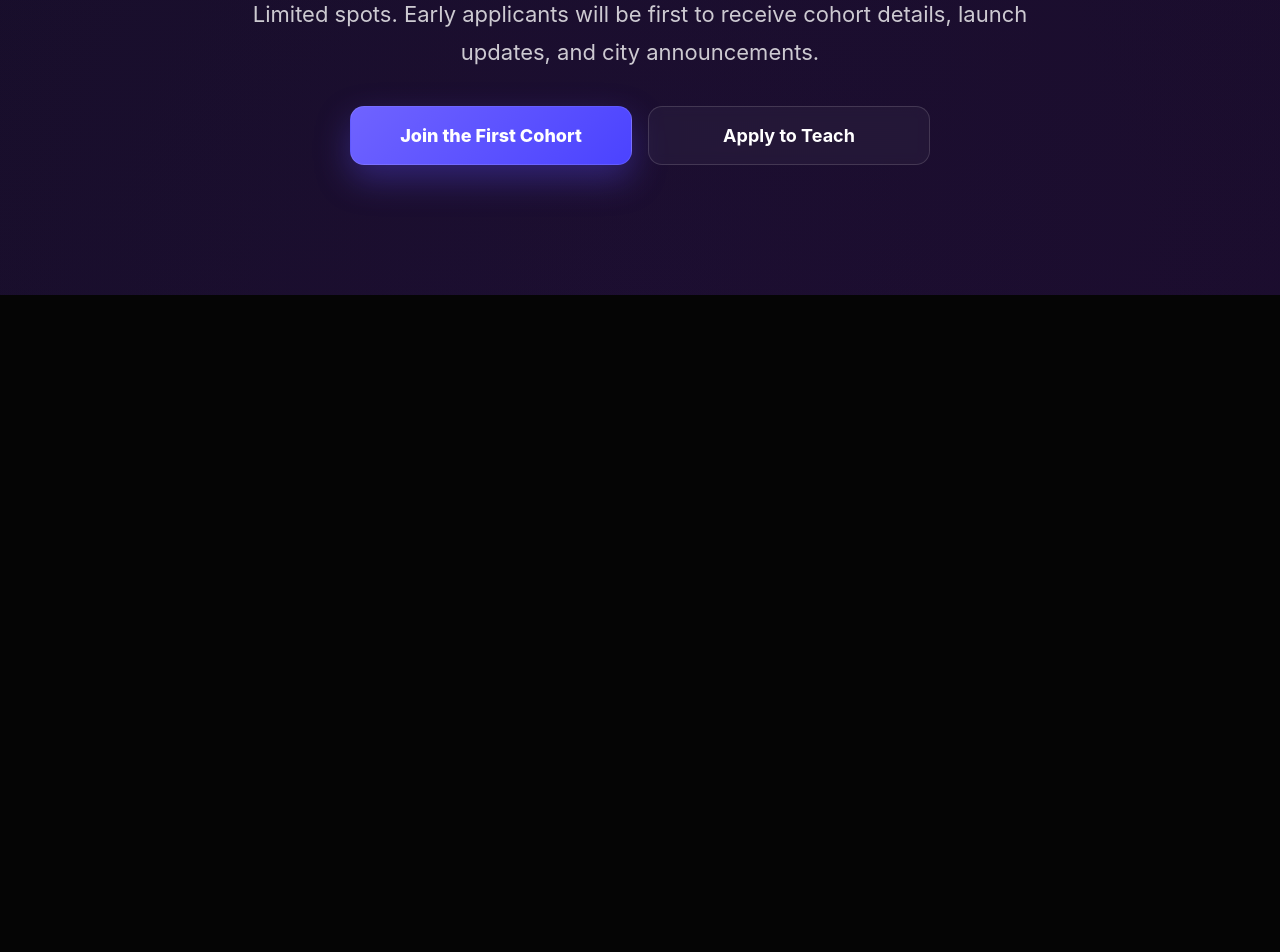
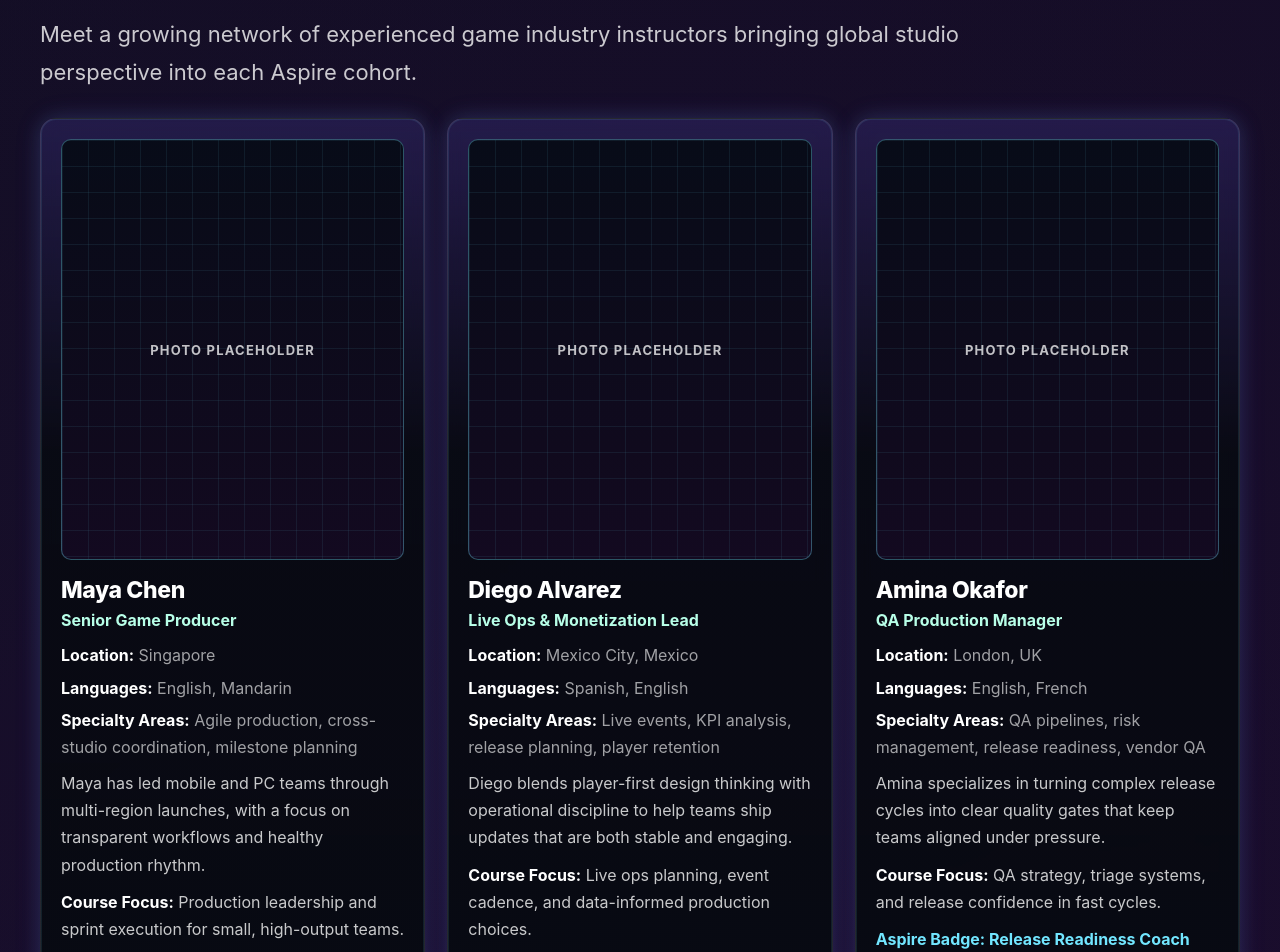
Before and after one commit to jessgoodvibesonly/aspire-game-academy, a Next.js app: page / in a window 1280 px wide. Shown: the part 7100-8052 px from the top of the page. Before the commit the page ends 7395 px from the top, so only its background shows below. Built offline with nearby package versions, Linux system fonts and the light colour scheme.

Commit message:
Add global instructors showcase section

```diff
--- a/app/page.tsx
+++ b/app/page.tsx
@@ -276,6 +276,39 @@ export default function Home() {
     "Technical creatives",
     "Career starters and career shifters",
     "People looking for a faster path into games",
+  ];
+
+  const globalInstructors = [
+    {
+      name: "Maya Chen",
+      role: "Senior Game Producer",
+      location: "Singapore",
+      languages: "English, Mandarin",
+      specialties: "Agile production, cross-studio coordination, milestone planning",
+      bio: "Maya has led mobile and PC teams through multi-region launches, with a focus on transparent workflows and healthy production rhythm.",
+      courseFocus: "Production leadership and sprint execution for small, high-output teams.",
+      badge: "Aspire Badge: Pod Leadership Mentor",
+    },
+    {
+      name: "Diego Alvarez",
+      role: "Live Ops & Monetization Lead",
+      location: "Mexico City, Mexico",
+      languages: "Spanish, English",
+      specialties: "Live events, KPI analysis, release planning, player retention",
+      bio: "Diego blends player-first design thinking with operational discipline to help teams ship updates that are both stable and engaging.",
+      courseFocus: "Live ops planning, event cadence, and data-informed production choices.",
+      badge: "Aspire Badge: Live Operations Architect",
+    },
+    {
+      name: "Amina Okafor",
+      role: "QA Production Manager",
+      location: "London, UK",
+      languages: "English, French",
+      specialties: "QA pipelines, risk management, release readiness, vendor QA",
+      bio: "Amina specializes in turning complex release cycles into clear quality gates that keep teams aligned under pressure.",
+      courseFocus: "QA strategy, triage systems, and release confidence in fast cycles.",
+      badge: "Aspire Badge: Release Readiness Coach",
+    },
   ];
 
   return (
@@ -833,6 +866,117 @@ export default function Home() {
 
       <div style={dividerStyle} />
 
+      <section style={sectionStyle}>
+        <div style={sectionIntroStyle}>
+          <div style={smallLabelStyle}>Global Faculty</div>
+          <h2 style={h2Style}>Meet the Global Instructors</h2>
+          <p style={bodyStyle}>
+            Meet a growing network of experienced game industry instructors bringing global studio perspective into each Aspire cohort.
+          </p>
+        </div>
+
+        <div
+          style={{
+            display: "grid",
+            gridTemplateColumns: "repeat(auto-fit, minmax(280px, 1fr))",
+            gap: "22px",
+          }}
+        >
+          {globalInstructors.map((instructor) => (
+            <article
+              key={instructor.name}
+              style={{
+                ...cardStyle,
+                borderRadius: "16px",
+                padding: "20px",
+                background:
+                  "linear-gradient(180deg, rgba(111,99,255,0.16), rgba(8,10,18,0.92) 38%, rgba(8,10,18,0.98))",
+                boxShadow:
+                  "0 0 20px rgba(95,220,255,0.12), 0 0 28px rgba(141,91,255,0.12), inset 0 0 0 1px rgba(114,230,255,0.10)",
+              }}
+            >
+              <div
+                style={{
+                  position: "relative",
+                  borderRadius: "10px",
+                  border: "1px solid rgba(114,230,255,0.34)",
+                  overflow: "hidden",
+                  marginBottom: "16px",
+                  background:
+                    "linear-gradient(180deg, rgba(8,12,22,0.95), rgba(20,10,34,0.95))",
+                }}
+              >
+                <div
+                  style={{
+                    position: "absolute",
+                    inset: 0,
+                    backgroundImage:
+                      "linear-gradient(rgba(114,230,255,0.16) 1px, transparent 1px), linear-gradient(90deg, rgba(114,230,255,0.16) 1px, transparent 1px)",
+                    backgroundSize: "26px 26px",
+                    opacity: 0.5,
+                  }}
+                />
+                <div
+                  style={{
+                    position: "relative",
+                    zIndex: 1,
+                    aspectRatio: "4 / 5",
+                    display: "grid",
+                    placeItems: "center",
+                    color: "rgba(255,255,255,0.75)",
+                    fontWeight: 700,
+                    letterSpacing: "1.2px",
+                    textTransform: "uppercase",
+                    fontSize: "13px",
+                    textAlign: "center",
+                    padding: "14px",
+                  }}
+                >
+                  Photo Placeholder
+                </div>
+              </div>
+
+              <h3 style={{ ...cardTitleStyle, marginBottom: "6px" }}>{instructor.name}</h3>
+              <p style={{ margin: "0 0 12px 0", color: colors.mint, fontWeight: 700 }}>
+                {instructor.role}
+              </p>
+              <p style={{ margin: "0 0 6px 0", color: colors.soft, lineHeight: 1.65 }}>
+                <strong style={{ color: colors.text }}>Location:</strong> {instructor.location}
+              </p>
+              <p style={{ margin: "0 0 6px 0", color: colors.soft, lineHeight: 1.65 }}>
+                <strong style={{ color: colors.text }}>Languages:</strong> {instructor.languages}
+              </p>
+              <p style={{ margin: "0 0 10px 0", color: colors.soft, lineHeight: 1.65 }}>
+                <strong style={{ color: colors.text }}>Specialty Areas:</strong> {instructor.specialties}
+              </p>
+              <p style={{ margin: "0 0 10px 0", color: colors.muted, lineHeight: 1.7 }}>
+                {instructor.bio}
+              </p>
+              <p style={{ margin: "0 0 10px 0", color: colors.muted, lineHeight: 1.7 }}>
+                <strong style={{ color: colors.text }}>Course Focus:</strong> {instructor.courseFocus}
+              </p>
+              <p style={{ margin: 0, color: colors.cyan, fontWeight: 700, lineHeight: 1.65 }}>
+                {instructor.badge}
+              </p>
+            </article>
+          ))}
+        </div>
+
+        <p
+          style={{
+            ...bodyStyle,
+            fontSize: "16px",
+            marginTop: "18px",
+            color: colors.soft,
+            maxWidth: "none",
+          }}
+        >
+          More global instructors are being added as new city cohorts open.
+        </p>
+      </section>
+
+      <div style={dividerStyle} />
+
       <section
         style={{
           ...sectionStyle,
```
